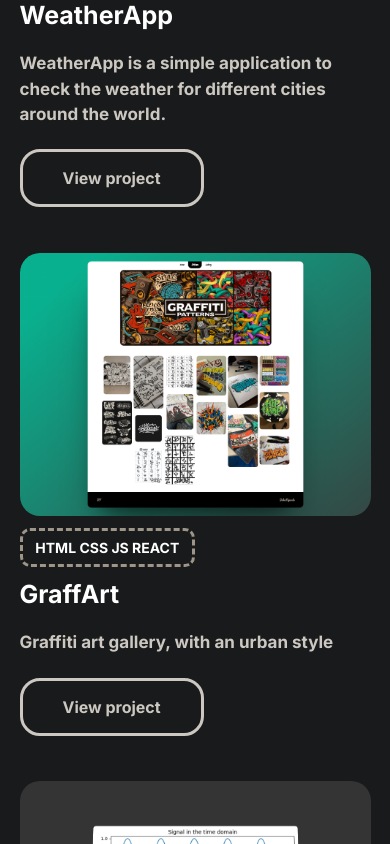
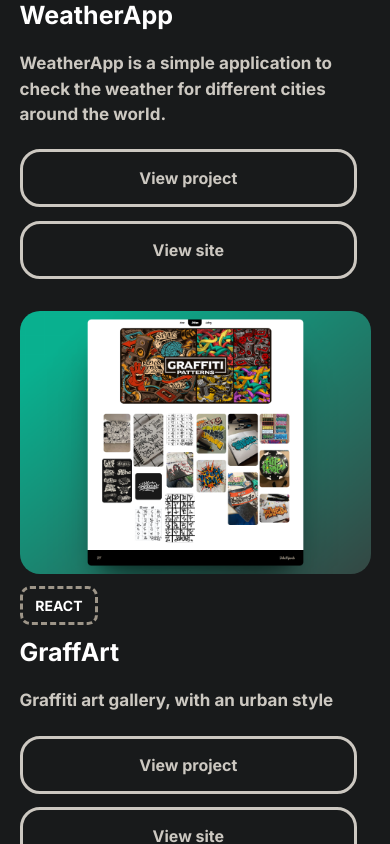
Before and after one commit to JohnFajardo-Dev/DevPortfolio, a React (Vite) app: page / in a window 390 px wide. Shown: the part 1400-2244 px from the top of the page. Built offline with nearby package versions, Linux system fonts and the light colour scheme.

Commit message:
Add new project, add view site btn, fix responsive

```diff
--- a/src/components/Cards/Cards.css
+++ b/src/components/Cards/Cards.css
@@ -26,7 +26,7 @@
     width: auto;
     background-color: transparent;
     border: 3px solid var(--focus-txt-color);
-    margin: 1em 0;
+    margin: 1em 1em 0 0;
     cursor:pointer;
 }
 .button-card p{
@@ -58,3 +58,18 @@
     font-size: 14px;
     color: var(--clean-txt-color);
 }
+
+
+
+@media screen and (min-width: 800px) {
+    .btn-cont{
+        display: flex;
+        /* grid-template-columns: 1fr 1fr; */
+    }
+  }
+@media screen and (max-width: 800px) {
+    .btn-cont {
+    display: grid;
+    grid-template-columns: 1fr;
+    }
+  }
--- a/src/components/Cards/Cards.jsx
+++ b/src/components/Cards/Cards.jsx
@@ -1,6 +1,6 @@
 import "./Cards.css";
 
-function Cards({ title, description, image, href, skills }) {
+function Cards({ title, description, image, href, skills, website, weblink }) {
   return (
     <article>
       <div className="card">
@@ -12,6 +12,7 @@ function Cards({ title, description, image, href, skills }) {
 
         <h2 className="title-card">{title}</h2>
         <p className="description-card">{description}</p>
+        <article className="btn-cont">
           <button
             className="button-card"
             onClick={() => {
@@ -20,6 +21,20 @@ function Cards({ title, description, image, href, skills }) {
           >
             <p>View project</p>
           </button>
+
+          {website ? (
+            <button
+              className="button-card"
+              onClick={() => {
+                window.open(weblink, "_blank");
+              }}
+            >
+              <p>View site</p>
+            </button>
+          ) : (
+            <></>
+          )}
+        </article>
       </div>
     </article>
   );
--- a/src/pages/Works/Works.jsx
+++ b/src/pages/Works/Works.jsx
@@ -11,13 +11,17 @@ function Works() {
           image="assets/works/WeatherApp.jpg"
           href="https://github.com/Fajardo-dev/WeatherApp"
           skills="HTML CSS JS"
+          website="true"
+          weblink="https://fajardo-dev-weatherapp.netlify.app/"
         />
         <Cards
           title="GraffArt"
           description="Graffiti art gallery, with an urban style"
           image="assets/works/GraffArt.png"
           href="https://github.com/Fajardo-dev/GraffArt"
-          skills="HTML CSS JS REACT"
+          skills="REACT"
+          website="true"
+          weblink="https://graffart.netlify.app/"
         />
         <Cards
           title='The "Fast Fourier Transform" (FFT)'
@@ -32,6 +36,15 @@ function Works() {
           image="assets/works/PortfolioV1.jpg"
           href="https://github.com/Fajardo-dev/Portfolio"
           skills="HTML CSS JS"
+          website="true"
+          weblink="https://fajardo-dev.netlify.app/"
+        />
+        <Cards
+          title="Truth Escape - WebSite"
+          description="Truth Escape VideoGame Oficial Web Site"
+          image="assets/works/TruthEscape.gif"
+          href="http://github.com/Fajardo-dev/TruthEscape-WebSite"
+          skills="REACT"
         />
       </section>
     </section>
```
Also changed, not shown: 1 other file (tests, documents, lock files or other folders). Lines whose indentation alone changed are shown as unchanged.
